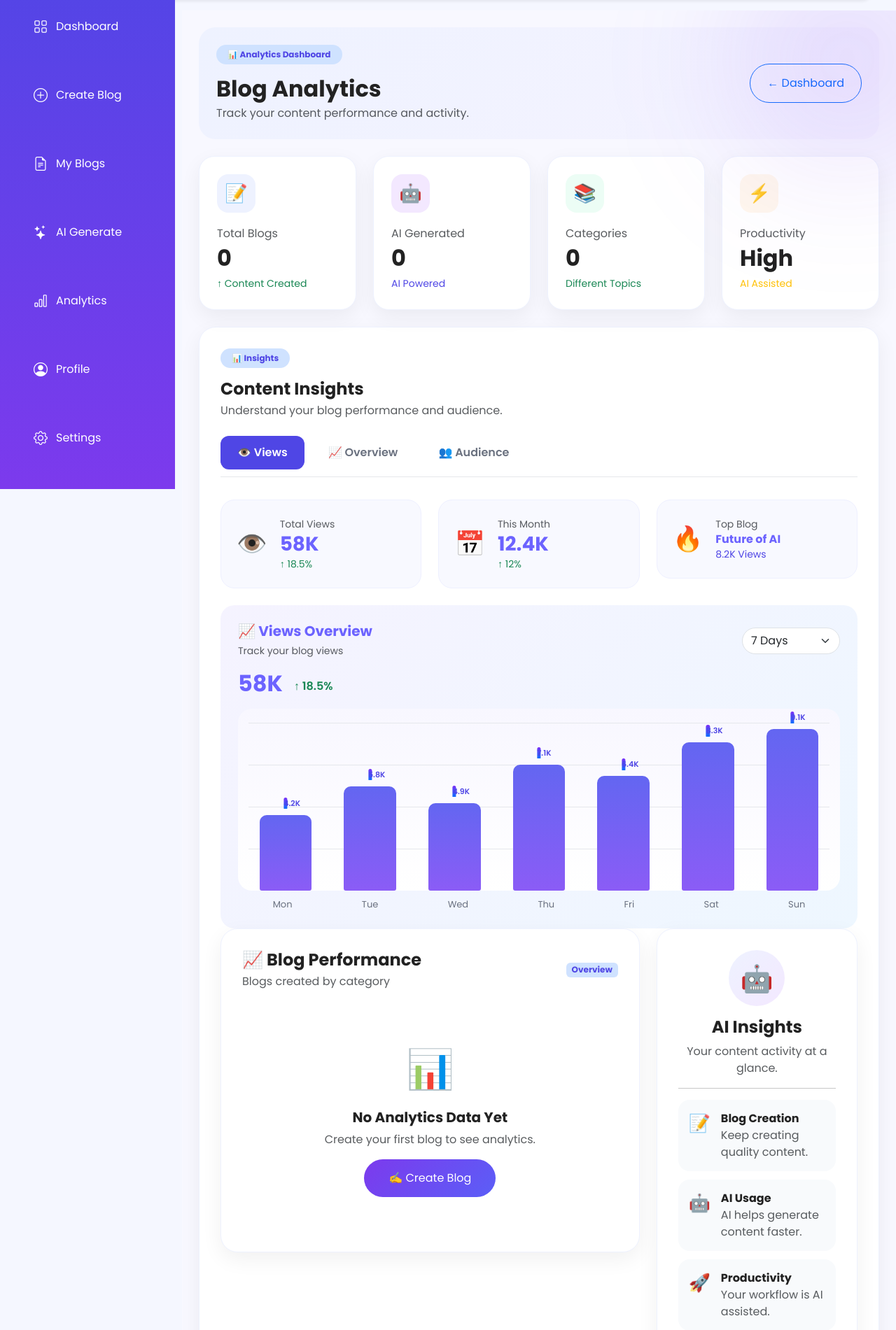
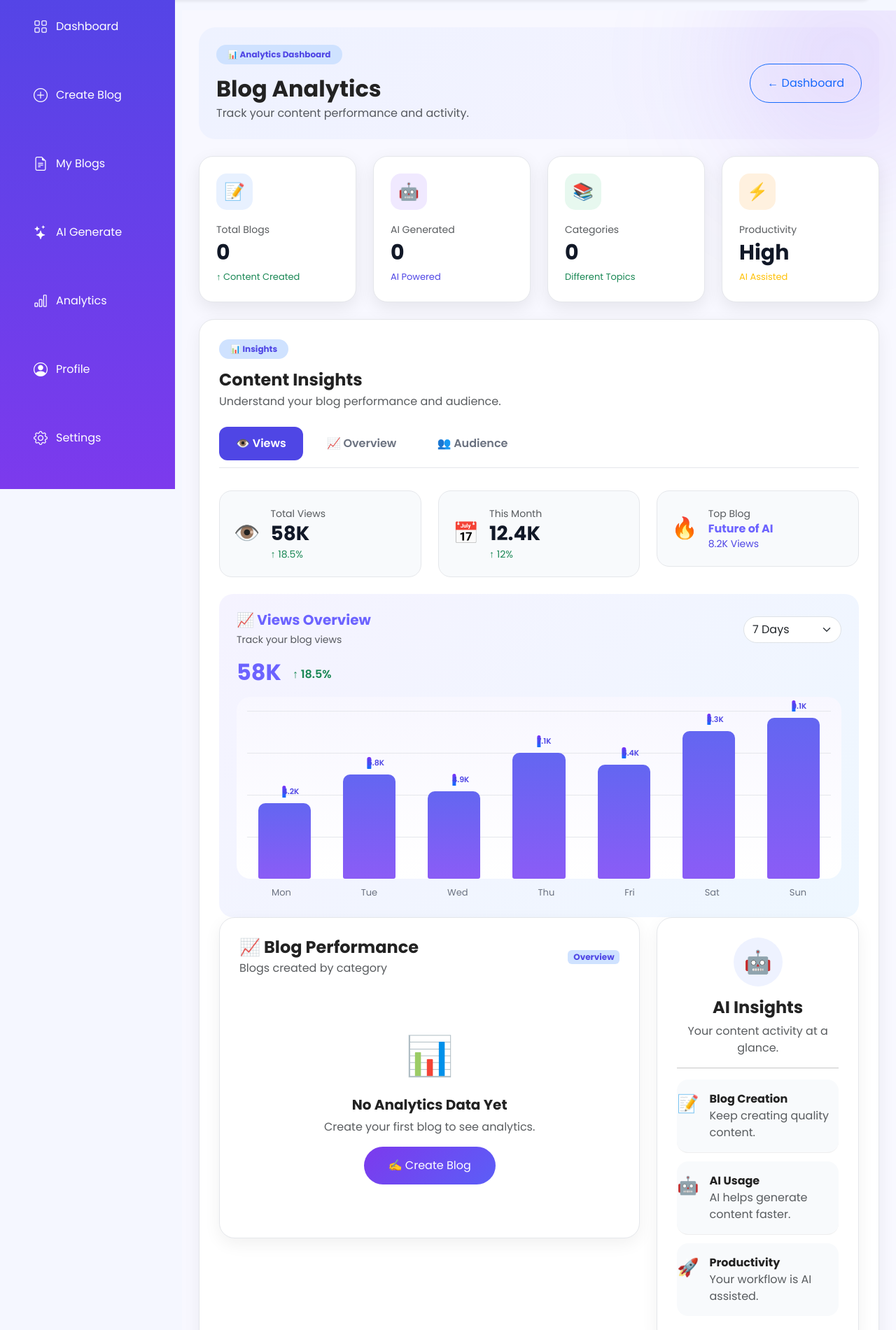
Before and after one commit to Snehal0227/AI-Blog-Generator, a Flask app: page /analytics in a window 1280 px wide. Shown: the part 101-2002 px from the top of the page at 70% size. Run offline with Flask 3, Linux system fonts and the light colour scheme; data that the repository does not hold is empty.

Commit message:
Prepare Project for deployment

```diff
--- a/static/CSS/style.css
+++ b/static/CSS/style.css
@@ -2735,3 +2735,306 @@
     }
 
 }
+
+/* =========================
+   ANALYTICS CARDS
+========================= */
+
+.analytics-card {
+    background: #ffffff;
+    border: 1px solid #e5e7eb;
+    border-radius: 20px;
+    padding: 24px;
+    min-height: 170px;
+    box-shadow: 0 8px 25px rgba(0, 0, 0, 0.08);
+    transition: 0.3s ease;
+    position: relative;
+    overflow: hidden;
+}
+
+.analytics-card:hover {
+    transform: translateY(-5px);
+    box-shadow: 0 14px 30px rgba(0, 0, 0, 0.12);
+}
+
+.analytics-icon {
+    width: 52px;
+    height: 52px;
+    border-radius: 15px;
+
+    display: flex;
+    align-items: center;
+    justify-content: center;
+
+    font-size: 24px;
+    margin-bottom: 18px;
+}
+
+/* Icon backgrounds */
+
+.analytics-icon.blue {
+    background: #e8f1ff;
+}
+
+.analytics-icon.purple {
+    background: #f0e9ff;
+}
+
+.analytics-icon.green {
+    background: #e7f8ef;
+}
+
+.analytics-icon.orange {
+    background: #fff1df;
+}
+
+
+/* Card text */
+
+.analytics-card p {
+    font-size: 14px;
+    margin-bottom: 5px;
+}
+
+.analytics-card h2 {
+    color: #111827;
+    font-size: 30px;
+}
+
+.analytics-card small {
+    font-size: 13px;
+}
+
+
+/* =========================
+   ANALYTICS PANEL
+========================= */
+
+.analytics-panel {
+    background: #ffffff;
+    border: 1px solid #e5e7eb;
+    border-radius: 22px;
+    padding: 28px;
+    box-shadow: 0 8px 25px rgba(0, 0, 0, 0.06);
+}
+
+
+/* =========================
+   INSIGHT STAT
+========================= */
+
+.insight-stat {
+    background: #f8fafc;
+    border: 1px solid #e5e7eb;
+    border-radius: 18px;
+    padding: 20px;
+
+    display: flex;
+    align-items: center;
+    gap: 15px;
+
+    min-height: 100px;
+}
+
+.insight-stat>span {
+    font-size: 30px;
+}
+
+.insight-stat h3 {
+    color: #111827;
+}
+
+
+/* =========================
+   OVERVIEW BOX
+========================= */
+
+.overview-box {
+    background: #f8fafc;
+    border: 1px solid #e5e7eb;
+    border-radius: 18px;
+    padding: 22px;
+    text-align: center;
+}
+
+.overview-box span {
+    font-size: 28px;
+}
+
+.overview-box h3 {
+    margin-top: 10px;
+    font-weight: 700;
+}
+
+
+/* =========================
+   AI INSIGHTS
+========================= */
+
+.ai-circle {
+    width: 70px;
+    height: 70px;
+
+    margin: auto;
+
+    display: flex;
+    align-items: center;
+    justify-content: center;
+
+    border-radius: 50%;
+    background: #eef2ff;
+
+    font-size: 32px;
+}
+
+.insight-item {
+    display: flex;
+    gap: 15px;
+    padding: 16px 0;
+    border-bottom: 1px solid #eeeeee;
+}
+
+.insight-item:last-child {
+    border-bottom: none;
+}
+
+.insight-item>span {
+    font-size: 25px;
+}
+
+
+/* =========================
+   AUDIENCE STAT
+========================= */
+
+.audience-stat {
+    background: #ffffff;
+    border: 1px solid #e5e7eb;
+    border-radius: 18px;
+    padding: 22px;
+
+    min-height: 150px;
+
+    box-shadow: 0 5px 18px rgba(0, 0, 0, 0.05);
+}
+
+.audience-stat-icon {
+    width: 42px;
+    height: 42px;
+
+    display: flex;
+    align-items: center;
+    justify-content: center;
+
+    background: #eef2ff;
+    border-radius: 12px;
+
+    font-size: 20px;
+    margin-bottom: 12px;
+}
+
+.audience-stat h3 {
+    color: #111827;
+}
+
+
+/* =========================
+   TOP CONTENT
+========================= */
+
+.top-content-item {
+    display: flex;
+    align-items: center;
+    gap: 18px;
+
+    padding: 20px 0;
+
+    border-bottom: 1px solid #eeeeee;
+}
+
+.top-content-item:last-child {
+    border-bottom: none;
+}
+
+.rank {
+    width: 42px;
+    height: 42px;
+
+    display: flex;
+    align-items: center;
+    justify-content: center;
+
+    background: #eef2ff;
+    color: #2563eb;
+
+    border-radius: 12px;
+    font-weight: 700;
+}
+
+.content-info {
+    flex: 1;
+}
+
+.content-views {
+    text-align: right;
+    min-width: 70px;
+}
+
+.content-views strong {
+    display: block;
+    font-size: 18px;
+}
+
+.content-views small {
+    color: #6b7280;
+}
+
+
+/* =========================
+   CTA
+========================= */
+
+.analytics-cta {
+    background: linear-gradient(135deg, #eef4ff, #f7f2ff);
+    border: 1px solid #e0e7ff;
+    border-radius: 22px;
+    padding: 28px;
+
+    display: flex;
+    justify-content: space-between;
+    align-items: center;
+}
+
+
+/* =========================
+   MOBILE
+========================= */
+
+@media (max-width: 768px) {
+
+    .analytics-panel {
+        padding: 20px;
+    }
+
+    .analytics-card {
+        padding: 20px;
+    }
+
+    .analytics-cta {
+        flex-direction: column;
+        align-items: flex-start;
+        gap: 18px;
+    }
+
+    .top-content-item {
+        gap: 10px;
+    }
+
+    .content-info h6 {
+        font-size: 14px;
+    }
+
+    .content-views strong {
+        font-size: 15px;
+    }
+}
```
